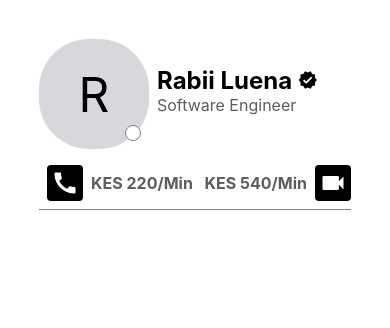
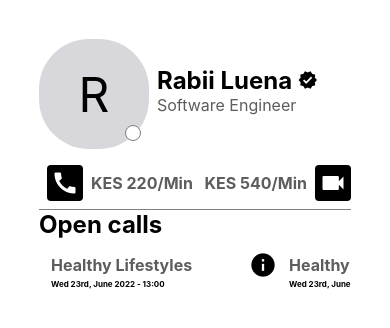
Before and after one commit to rbluena/jizbo.app, a React Native app: screen / in a window 390 px wide. Shown: the top 328 px of the page. Built offline with nearby package versions, Linux system fonts and the light colour scheme.

Commit message:
upcoming calls card

```diff
--- a/app/screens/contacts/Profile.jsx
+++ b/app/screens/contacts/Profile.jsx
@@ -1,18 +1,48 @@
 import { SCREEN } from '@app/constants';
 import { MaterialIcons } from '@expo/vector-icons';
 import React from 'react';
-import {
-  StyleSheet,
-  Text,
-  TouchableHighlight,
-  View,
-  TouchableOpacity,
-} from 'react-native';
-import { SPACING } from '~/app/styles/theme';
+import { StyleSheet, View, TouchableOpacity, FlatList } from 'react-native';
 
 import Avatar from '@app/components/common/Avatar';
 import Badge from '@app/components/common/Badge';
 import TextComponent from '@app/components/common/Text';
+
+import { SPACING } from '@app/styles/theme';
+
+// TODO: If prominent/callee is not online, once user press call button should be directed to calender to book for available dates.
+
+const CallCard = () => {
+  return (
+    <View style={styles.callCard}>
+      <View
+        style={{
+          flexDirection: 'row',
+          alignItems: 'center',
+          justifyContent: 'space-between',
+        }}>
+        <TextComponent
+          variant="muted"
+          fontSize="m"
+          style={{ fontWeight: 'bold' }}>
+          Healthy Lifestyles
+        </TextComponent>
+        <MaterialIcons
+          name="info"
+          size={28}
+          color="black"
+          onPress={() => console.log('Something to be pressed!')}
+        />
+      </View>
+      <TextComponent fontSize="s" style={{ fontWeight: 'bold' }}>
+        Wed 23rd, June 2022 - 13:00
+      </TextComponent>
+
+      {/* start: People wishing to participate  */}
+
+      {/* end: People wishing to participate  */}
+    </View>
+  );
+};
 
 const Profile = () => {
   return (
@@ -77,6 +107,31 @@ const Profile = () => {
           </View>
         </View>
       </View>
+
+      {/* start: Similar contacts */}
+      <View>
+        {/* <TextComponent fontSize="l" style={{ fontWeight: 'bold' }}>
+          Call history
+        </TextComponent> */}
+      </View>
+      {/* end: Similar contacts */}
+
+      {/* start: Upcoming group calls */}
+      <View>
+        <TextComponent fontSize="l" style={{ fontWeight: 'bold' }}>
+          {/* Open call are meant for anyone or invited only to join */}
+          Open calls
+        </TextComponent>
+
+        <FlatList
+          data={[{}, {}, {}, {}, {}, {}]}
+          renderItem={CallCard}
+          keyExtractor={(item, index) => index.toString()}
+          horizontal
+          contentContainerStyle={{ padding: 8 }}
+        />
+      </View>
+      {/* end: Upcoming group calls */}
     </View>
   );
 };
@@ -100,4 +155,12 @@ const styles = StyleSheet.create({
     flexDirection: 'row',
     alignItems: 'center',
   },
+  callCard: {
+    marginRight: 4,
+    borderRadius: 8,
+    width: SCREEN.width * 0.6,
+    padding: 4,
+    backgroundColor: 'white',
+    elevation: 2,
+  },
 });
```
Also changed, not shown: app/screens/calls/Available.jsx (added, +14 -0 lines), .eslintrc.js.
